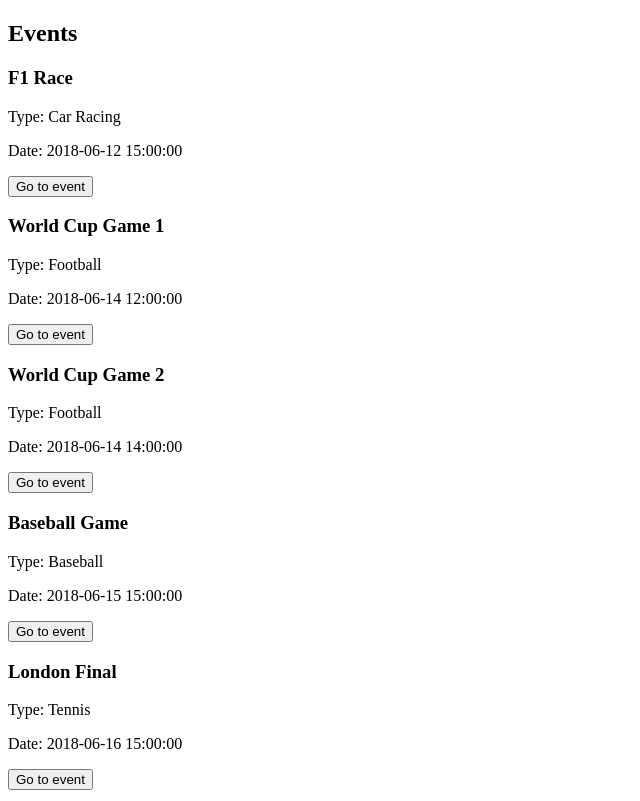
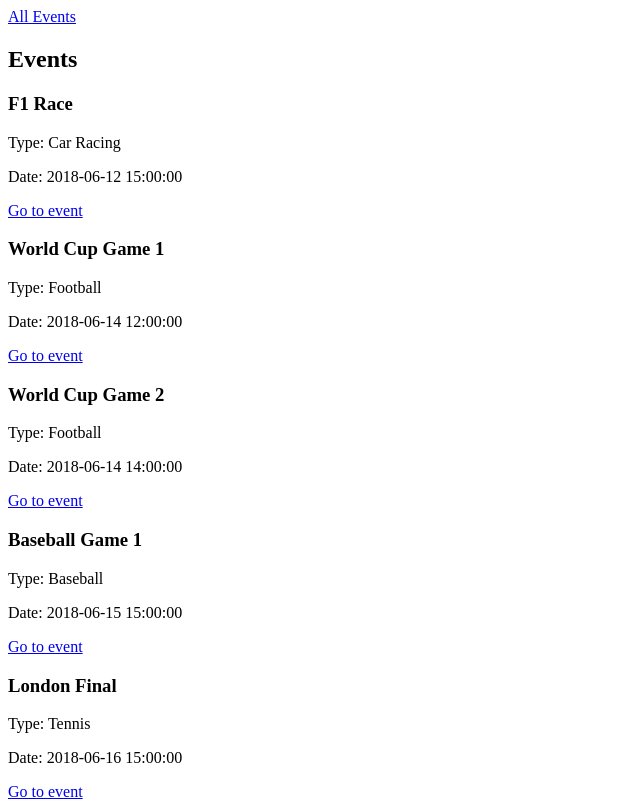
Before and after one commit to DJWadds/Hunch-Admin-App, a React (Create React App) app: page /home in a window 1280 px wide. Shown: the top 801 px of the page, without its empty margins (0-640 px from the left). Built offline with nearby package versions, Linux system fonts and the light colour scheme.

Commit message:
added a navigation system

```diff
--- a/src/App.js
+++ b/src/App.js
@@ -1,8 +1,11 @@
 import React, { Component } from 'react';
+import { BrowserRouter as Router, Route, Switch, NavLink} from 'react-router-dom';
+import {authenticateAdmin} from './external/login';
 
+import Login from './Components/Pages/Login';
 import Home from './Components/Pages/Home';
-import Login from './Components/Pages/Login';
-import {authenticateAdmin} from './external/login';
+import ActiveEvent from './Components/Pages/ActiveEvent';
+
 
 
 class App extends Component {
@@ -13,9 +16,16 @@
     const {admin} = this.state;
     const {login} = this;
     return (
+    <Router>
       <div id="App">
-        {admin ? <Home /> : <Login login={login} />}
+        {admin ?  <NavLink to='/home' >All Events </NavLink>
+                  : <Login login={login} />}
+        <Switch>
+            <Route path="/event/:id" render={(props) => <ActiveEvent {...props}/>}/>
+            <Route exact path="/home" render={() => <Home />}/>
+        </Switch>
       </div>
+    </Router>
     );
   }
 
--- a/src/Components/Generic/Event.js
+++ b/src/Components/Generic/Event.js
@@ -1,12 +1,12 @@
 import React from 'react';
-import Button from '../Generic/Button';
+import { NavLink } from 'react-router-dom';
 
 function Event ({event, gotoEvent}) {
-    return <div className="event" key={event.id}>
+    return <div key={event.id} className="event">
         <h3> {event.name} </h3>
         <p> Type: {event.type} </p>
         <p> Date: {event.date} </p>
-        <Button text='Go to event' onClick={() => gotoEvent(event.id)} />
+        <NavLink to={`/event/${event.id}`}>Go to event</NavLink>
     </div>
 }
 
--- /dev/null
+++ b/src/Components/Pages/ActiveEvent.js
@@ -0,0 +1,24 @@
+import React, { Component } from 'react';
+import { NavLink } from 'react-router-dom';
+import {getEvenById} from '../../external/eventsList';
+
+class ActiveEvent extends Component {
+    componentDidMount () {
+        const id = this.props.match.params.id;
+        const event = getEvenById(id);
+        this.setState({event: event[0]});
+    }
+    state = {
+        event: {}
+    };
+    render() {
+    const {event} = this.state;
+    return (
+        <section id="active-event">
+            <h1> {event.name} </h1>
+        </section>
+    );
+    }
+}
+
+export default ActiveEvent;
--- a/src/Components/Pages/Home.js
+++ b/src/Components/Pages/Home.js
@@ -1,5 +1,4 @@
 import React, { Component } from 'react';
-// import { BrowserRouter as Router, Route, Switch} from 'react-router-dom';
 import {eventList} from '../../external/eventsList';
 import Event from '../Generic/Event';
 
@@ -7,27 +6,22 @@
     componentDidMount() {
         let events = eventList();
         events.sort(function(a, b) {
-            // convert date object into number to resolve issue in typescript
             return  +new Date(a.date) - +new Date(b.date);
-        })
-        this.setState({events})
-    }
-    state ={
+        });
+        this.setState({events});
+    };
+    state = {
         events: []
-    }
+    };
     render() {
     const {events} = this.state;
     const {gotoEvent} = this;
     return (
         <section id="Home">
             <h1> Events </h1>
-            {events.map(event => <Event event={event} gotoEvent={gotoEvent} />)}
+            {events.map((event, index) => <Event event={event} gotoEvent={gotoEvent} index={index}/>)}
         </section>
     );
-    }
-
-    gotoEvent = (id) => {
-        console.log(id)
     }
 }
 
--- a/src/external/eventsList.js
+++ b/src/external/eventsList.js
@@ -1,40 +1,40 @@
 const events = [
-    {   id: 'agdfhjksa',
+    {   id: 'wcg2',
         name: 'World Cup Game 2',
         type: 'Football',
         date: '2018-06-14 14:00:00'
     },
-    {   id: 'agdfhjksfdga',
+    {   id: 'wcg1',
         name: 'World Cup Game 1',
         type: 'Football',
         date: '2018-06-14 12:00:00'
     },
-    {   id: 'agdfhjdsffhgdxvksa',
-        name: 'Baseball Game',
+    {   id: 'bbg1',
+        name: 'Baseball Game 1',
         type: 'Baseball',
         date: '2018-06-15 15:00:00'
     },
-    {   id: 'agdfhjksdkgjhlrkjfkca',
+    {   id: 'tlf',
         name: 'London Final',
         type: 'Tennis',
         date: '2018-06-16 15:00:00'
     },
-    {   id: 'agdfjrkdgdhsbvhjksa',
+    {   id: 'f1r',
         name: 'F1 Race',
         type: 'Car Racing',
         date: '2018-06-12 15:00:00'
     },
-    {   id: 'agdfsfwehfhjksa',
+    {   id: 'xfsf',
         name: 'X-Factor Final',
         type: 'TV Show',
         date: '2018-06-18 18:45:00'
     },
-    {   id: 'agdfhjkthtyjfsa',
+    {   id: 'rr19',
         name: 'Rat Race',
         type: 'Racing',
         date: '2019-05-11 08:00:00'
     },
-    {   id: 'agdfhrijdksalahjsdkjksa',
+    {   id: 'wcg8',
         name: 'World Cup Game 8',
         type: 'Football',
         date: '2018-06-25 15:00:00'
@@ -46,6 +46,6 @@
 };
 
 exports.getEvenById = (id) => {
-    const event = events.filter.apply(event => id === event.id);
+    const event = events.filter(event => id === event.id);
     return event;
 };
```
